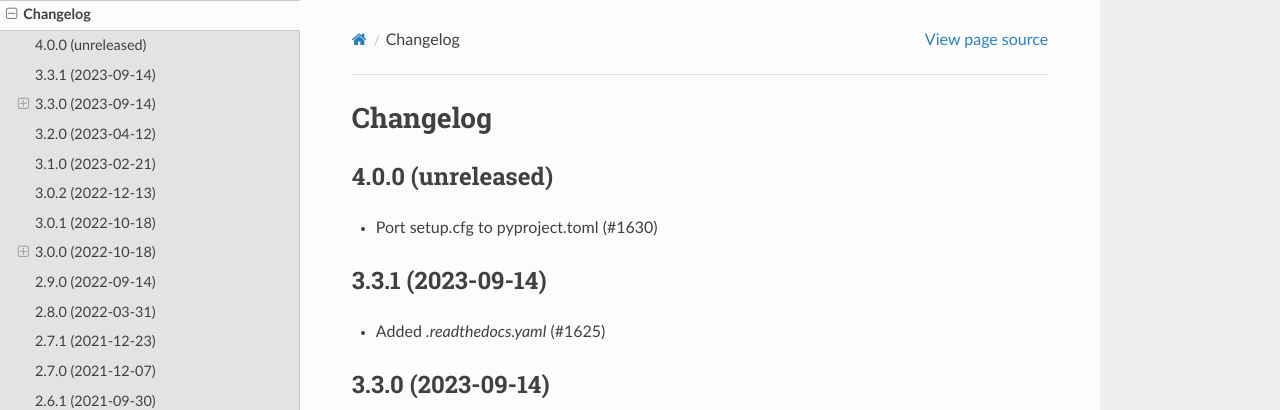
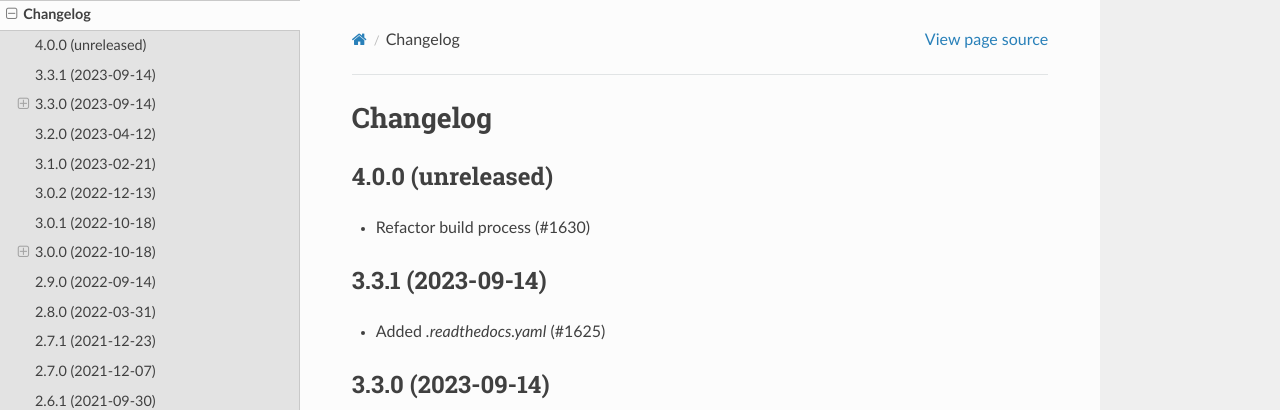
Before and after one commit to django-import-export/django-import-export, a Sphinx documentation site: the page built from docs/changelog.rst, in a window 1280 px wide and 900 px high. Shown: the top 410 px of the window. Built offline with Sphinx 7.4.7 and the Read the Docs theme 2.0.0, drawn with Linux system fonts in a browser that asks for light colours; pages that are not in the unit, such as notebooks, are missing from menus.

Commit message:
updated changelog

```diff
--- a/docs/changelog.rst
+++ b/docs/changelog.rst
@@ -4,7 +4,7 @@ Changelog
 4.0.0 (unreleased)
 ------------------
 
-- Port setup.cfg to pyproject.toml (#1630)
+- Refactor build process (#1630)
 
 
 3.3.1 (2023-09-14)
```
